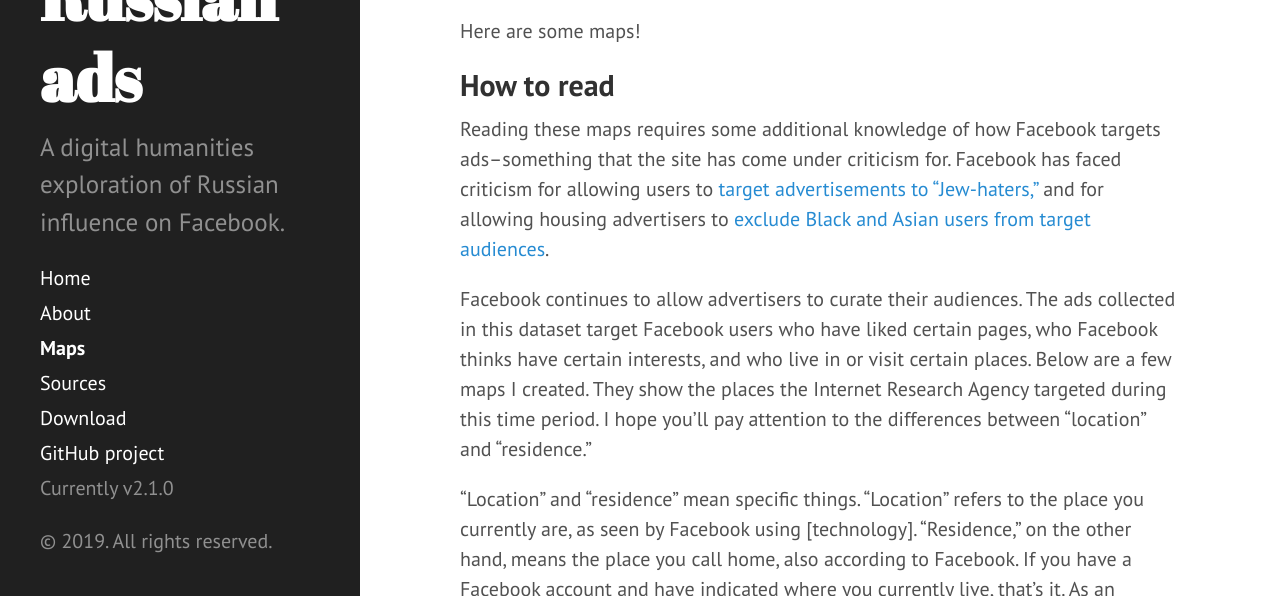
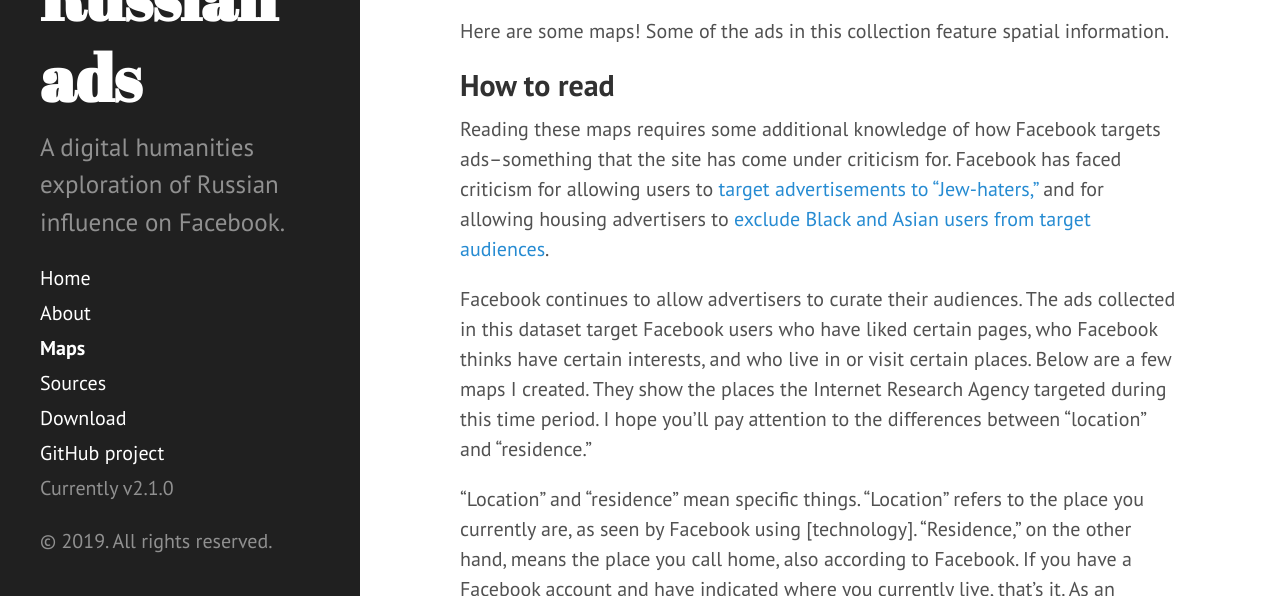
Before and after one commit to isawil/russian-ads, a Jekyll site: the page built from maps.md, in a window 1280 px wide and 900 px high, cut to the strip 304-900 px from the top of the window. Built offline with Jekyll 4.4.1, drawn with Linux system fonts in a browser that asks for light colours.

Commit message:
Update maps.md

```diff
--- a/maps.md
+++ b/maps.md
@@ -7,7 +7,7 @@ title: Maps
 
 </script>
 
-Here are some maps!
+Here are some maps! Some of the ads in this collection feature spatial information.
 
 ## How to read
 
```
